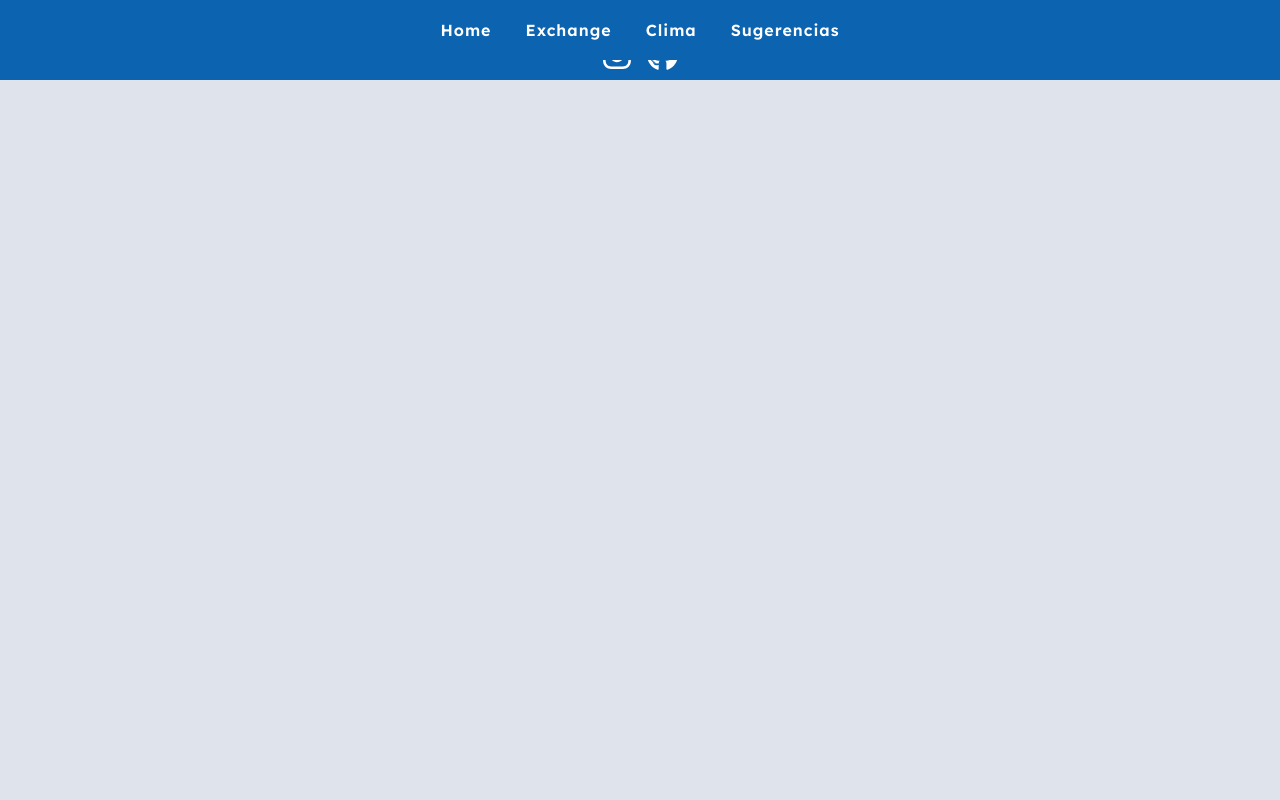
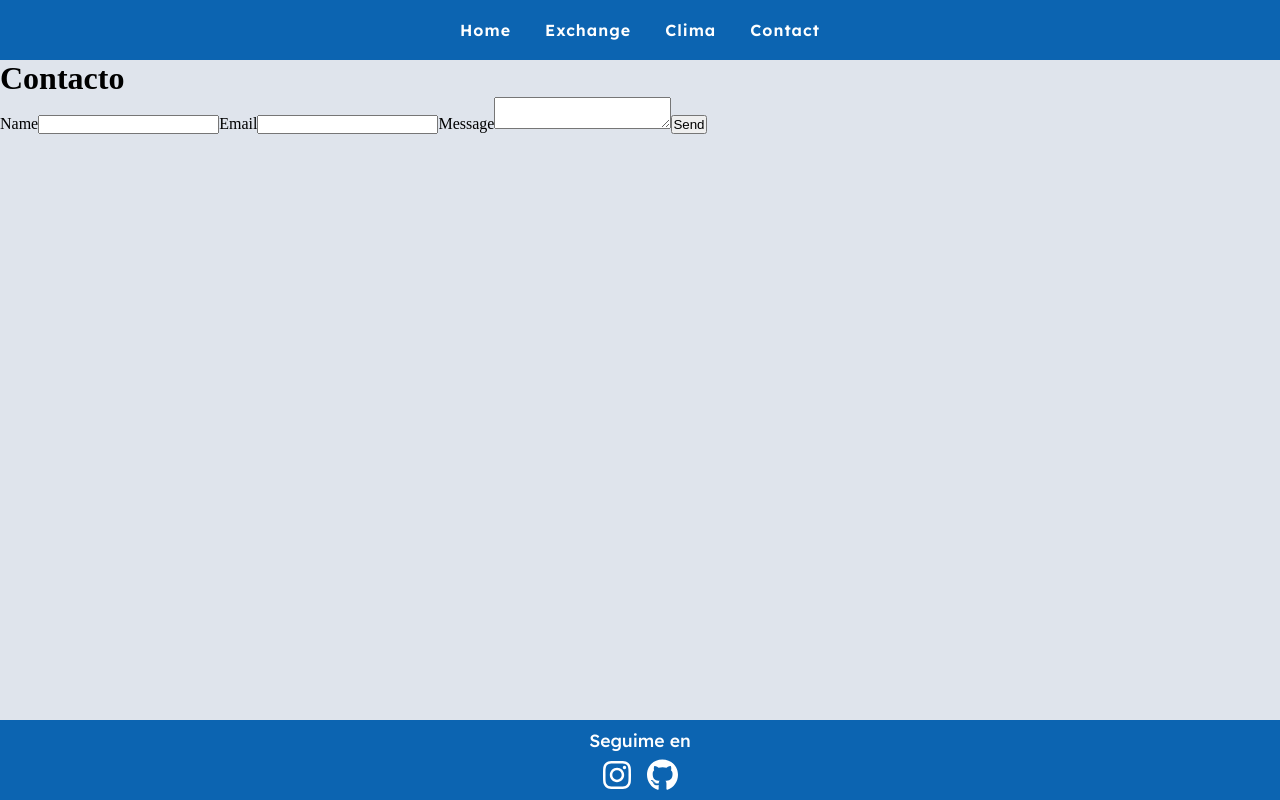
Before and after one commit to jorge088/UsefulApps, a React (Create React App) app: page /contact in a window 1280 px wide. Built offline with nearby package versions, Linux system fonts and the light colour scheme.

Commit message:
Created Contact component and Add EmailJS Lybrary

```diff
--- a/package.json
+++ b/package.json
@@ -3,6 +3,7 @@
   "version": "0.1.0",
   "private": true,
   "dependencies": {
+    "@emailjs/browser": "^3.6.2",
     "@fortawesome/fontawesome-svg-core": "^6.1.1",
     "@fortawesome/free-brands-svg-icons": "^6.1.1",
     "@fortawesome/free-solid-svg-icons": "^6.1.1",
--- a/src/App.js
+++ b/src/App.js
@@ -7,6 +7,7 @@ import WeatherApp from './Components/WeatherApp/WeatherApp';
 import ExchangeApp from './Components/ExchangeApp/ExchangeApp';
 import ExchangeContextProvider from './Components/Context/ExchangeContext';
 import WeatherAppContextProvider from './Components/Context/WeatherAppContext';
+import Contact from './Components/Contact/Contact';
 
 function App() {
   return (
@@ -16,17 +17,26 @@ function App() {
         <div className={styles.app}>
           <NavBar />
           <Routes>
-            <Route path='/' element={<Home />} />
-            <Route path='/weather' element={
+            <Route
+              path='/'
+              element={<Home />} />
+            <Route
+              path='/weather'
+              element={
                 <WeatherAppContextProvider>
                   <WeatherApp />
                 </WeatherAppContextProvider>
               } />
-            <Route path='/exchange' element={
+            <Route
+              path='/exchange'
+              element={
                 <ExchangeContextProvider>
                   <ExchangeApp />
                 </ExchangeContextProvider>
               } />
+            <Route
+              path='/contact'
+              element={<Contact />} />
           </Routes>
           <Footer />
         </div>
--- /dev/null
+++ b/src/Components/Contact/Contact.js
@@ -0,0 +1,38 @@
+import { useRef } from 'react';
+import styles from './Contact.module.css';
+import emailjs from '@emailjs/browser';
+
+const Contact = () => {
+
+    const form = useRef();
+
+    const sendEmail = (e) => {
+        e.preventDefault();
+
+        emailjs.sendForm('service_5wdohco', 'template_79kck89', form.current, 'jbaqcmYR0pfEweOpg')
+            .then((result) => {
+                console.log(result.text);
+            }, (error) => {
+                console.log(error.text);
+            });
+    };
+
+    return (
+        <>
+            <div className={styles.container}>
+                <h1>Contacto</h1>
+                <form ref={form} onSubmit={sendEmail}>
+                    <label>Name</label>
+                    <input type="text" name="name" />
+                    <label>Email</label>
+                    <input type="email" name="email" />
+                    <label>Message</label>
+                    <textarea name="message" />
+                    <input type="submit" value="Send"  />
+                </form>
+            </div>
+
+        </>
+    )
+}
+export default Contact
--- /dev/null
+++ b/src/Components/Contact/Contact.module.css
@@ -0,0 +1,4 @@
+.container{
+    margin-top: 60px;
+    min-height: calc(100vh - 140px);
+}
--- a/src/Components/Shared/NavBar.js
+++ b/src/Components/Shared/NavBar.js
@@ -23,7 +23,7 @@ const NavBar = () => {
             <li><Link to={'/'} className={styles.nav__categorys__link}>Home</Link></li>
             <li><Link to={'/exchange'} className={styles.nav__categorys__link}>Exchange</Link></li>
             <li><Link to={'/weather'} className={styles.nav__categorys__link}>Clima</Link></li>
-            <li><Link to={'/'} className={styles.nav__categorys__link}>Sugerencias</Link></li>
+            <li><Link to={'/contact'} className={styles.nav__categorys__link}>Contact</Link></li>
           </ul>
 
           <button onClick={handlerShowMenuBtn} className={styles.nav__btnShowMenu}>
@@ -35,7 +35,7 @@ const NavBar = () => {
               <li><Link onClick={handlerClickLink} to={'/'} className={styles.nav__categorys__linkResponsive}>Home</Link></li>
               <li><Link onClick={handlerClickLink} to={'/exchange'} className={styles.nav__categorys__linkResponsive}>Exchange</Link></li>
               <li><Link onClick={handlerClickLink} to={'/weather'} className={styles.nav__categorys__linkResponsive}>Clima</Link></li>
-              <li><Link onClick={handlerClickLink} to={'/'} className={styles.nav__categorys__linkResponsive}>Sugerencias</Link></li>
+              <li><Link onClick={handlerClickLink} to={'/contact'} className={styles.nav__categorys__linkResponsive}>Sugerencias</Link></li>
             </ul>
           }
 
```
Also changed, not shown: 1 other file (tests, documents, lock files or other folders). Lines whose indentation alone changed are shown as unchanged.
